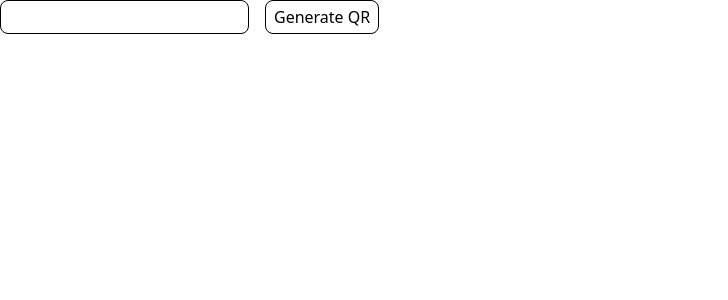
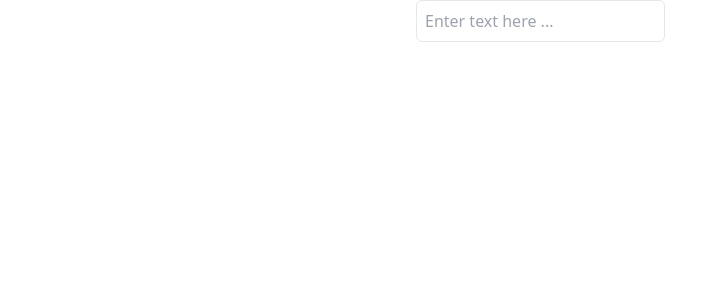
Before and after one commit to UttkarshKesharwani/React_Components, a React (Create React App) app: page / in a window 1280 px wide. Shown: the top 300 px of the page, without its empty margins (0-728 px from the left). Built offline with nearby package versions, Linux system fonts and the light colour scheme.

Commit message:
added chip input

```diff
--- a/src/App.js
+++ b/src/App.js
@@ -6,6 +6,8 @@ import Whether from "./Components/Whether/Whether";
 import ImageSliders from "./Components/ImageSliders/ImageSliders";
 import Tree from "./Components/TreeView/Tree";
 import QrCode from "./Components/QRCode/QrCode";
+import Otp from "./Components/Otp/Otp";
+import ChipInput from "./Components/Chip Input/ChipInput";
 
 function App() {
   return (
@@ -15,7 +17,9 @@ function App() {
       {/* <Whether /> */}
       {/* <ImageSliders /> */}
       {/* <Tree/> */}
-      <QrCode />
+      {/* <QrCode /> */}
+      {/* <Otp  length={5} /> */}
+      <ChipInput/>
     </div>
   );
 }
--- /dev/null
+++ b/src/Components/Chip Input/ChipInput.jsx
@@ -0,0 +1,47 @@
+import React, { useState } from 'react'
+
+const ChipInput = () => {
+  const [chipInput,setChipInput] = useState("");
+  const [chipBox, setChipBox] = useState([]);
+
+  const handleChipInputChange = (e)=>{
+    if(e.target.value.trim()){
+      setChipInput(e.target.value)
+    }
+  }
+
+  const handleChipKeyUp = (e)=>{
+
+    if(e.key === "Enter" && e.target.value !== ""){
+      setChipBox(prev=>[...prev,chipInput]);
+      setChipInput("");
+    }
+  }
+
+  const handleRemoveChip = (e,idx)=>{
+    chipBox.splice(idx,1);
+    setChipBox([...chipBox]);
+  }
+
+  return (
+    <div className='max-w-md m-auto'>
+      <input type="text" value={chipInput} onChange={handleChipInputChange} placeholder='Enter text here ...' className='outline-none p-2 border rounded-md ' onKeyUp={handleChipKeyUp} />
+      {
+        chipBox.length>0 && <ul className='flex'>
+          {
+            chipBox.map((ele,idx)=>{
+              return <li key={idx}>
+                <div className='bg-blue-500 flex ml-2 p-2 rounded-md'>
+                  <p>{ele}</p>
+                  <span onClick={(e)=>handleRemoveChip(e,idx)}>&#10006;</span>
+                </div>
+              </li>
+            })
+          }
+        </ul>
+      }
+    </div>
+  )
+}
+
+export default ChipInput
```
